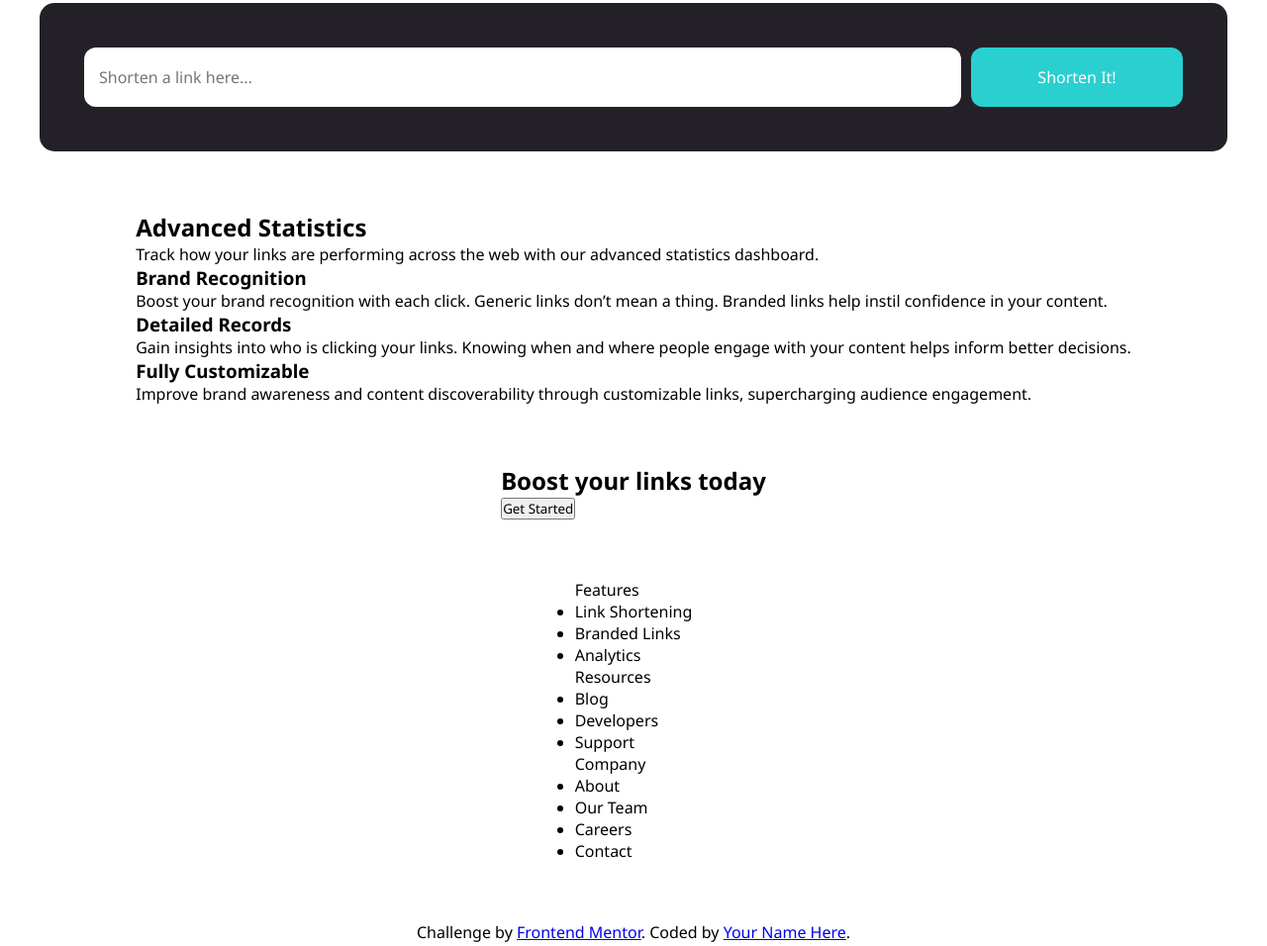
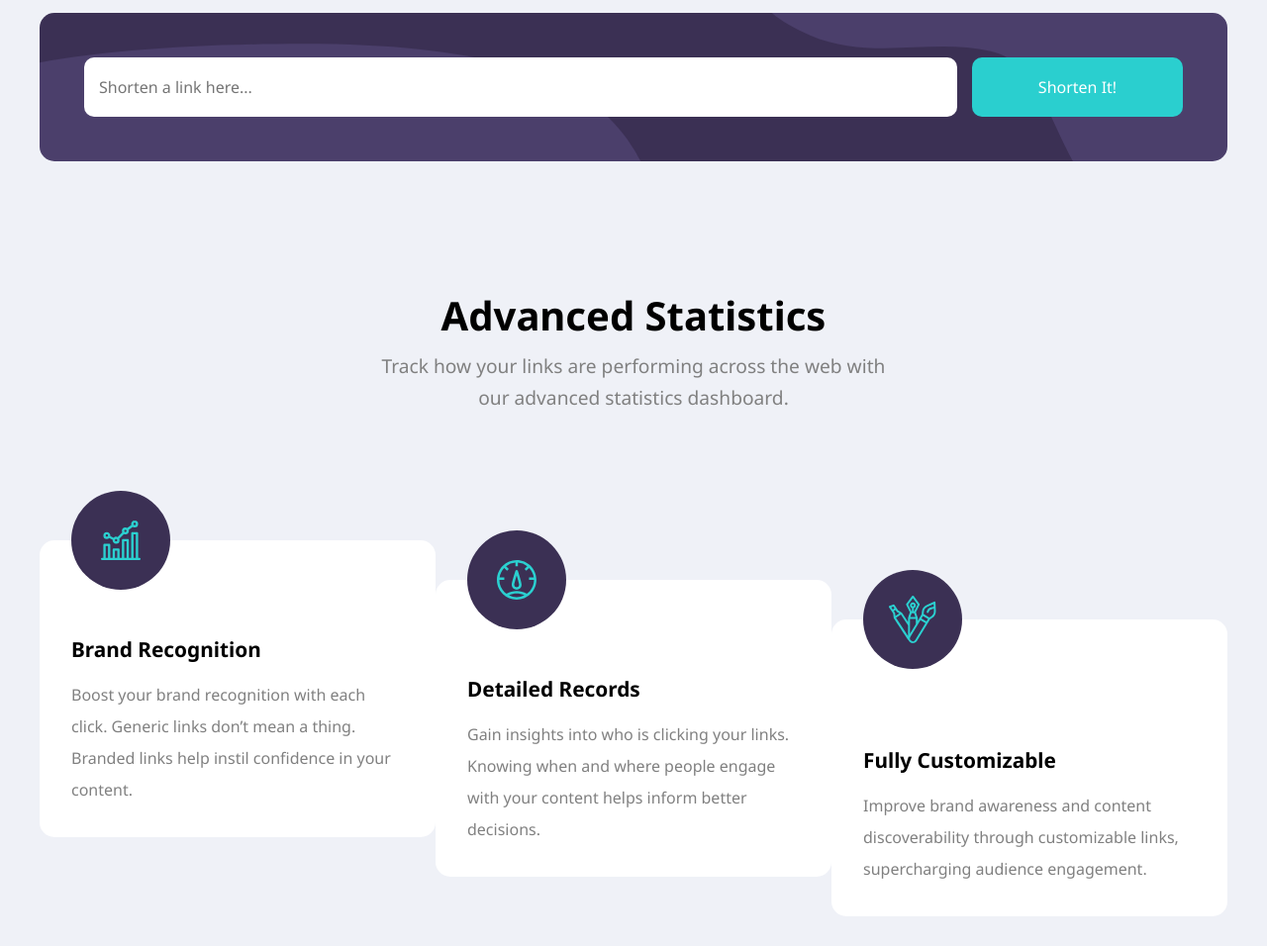
Before and after one commit to raulnoronhadev/URL-shortening-API-landing-page, a website: page index.html in a window 1280 px wide. Shown: the part 757-1713 px from the top of the page at 99% size. Drawn offline with Linux system fonts and the light colour scheme.

Commit message:
Configure Advanced Statistics

```diff
--- a/index.html
+++ b/index.html
@@ -38,6 +38,7 @@
       <div class="hero-image"><img src="images/illustration-working.svg" alt=""></div>
     </section>
 
+    <section class="infos-wrapper">
       <section class="container-box-link">
         <input type="text" placeholder="Shorten a link here...">
         <button>Shorten It!</button>
@@ -46,24 +47,37 @@
       <section class="advanced-statistics">
         <div class="advanced-statistics-main">
           <h2>Advanced Statistics</h2>
-        <p>Track how your links are performing across the web with our
+          <p>Track how your links are performing across the web with<br>our
             advanced statistics dashboard.</p>
         </div>
+        <div class="advanced-statistics-containers">
           <div class="advanced-statistics-container">
+            <div class="circle"><img src="./images/icon-brand-recognition.svg" alt=""></div>
+            <div class="text-box">
               <h3>Brand Recognition</h3>
               <p>Boost your brand recognition with each click. Generic links don’t
                 mean a thing. Branded links help instil confidence in your content.</p>
             </div>
+          </div>
           <div class="advanced-statistics-container">
+            <div class="circle"><img src="./images/icon-detailed-records.svg" alt=""></div>
+            <div class="text-box">
               <h3>Detailed Records</h3>
               <p>Gain insights into who is clicking your links. Knowing when and where
                 people engage with your content helps inform better decisions.</p>
             </div>
+          </div>
           <div class="advanced-statistics-container">
+            <div class="circle"><img src="./images/icon-fully-customizable.svg" alt=""></div>
+            <div class="text-box">
               <h3>Fully Customizable</h3>
               <p>Improve brand awareness and content discoverability through customizable
                 links, supercharging audience engagement.</p>
             </div>
+          </div>
+          <div class="divisor-line"></div>
+        </div>
+      </section>
     </section>
 
     <section class="pre-footer">
--- a/style.css
+++ b/style.css
@@ -23,7 +23,7 @@
 }
 
 body {
-    background-color: white;
+    background: linear-gradient(to bottom, white 47.7vw, #eff1f7 100px);
     overflow-x: hidden;
 }
 
@@ -36,7 +36,7 @@ body {
     margin: 0 auto;
     padding: 0 40px;
     width: 100%;
-    gap: 60px;
+    gap: 65px;
 }
 
 /* nav-bar */
@@ -130,24 +130,34 @@ nav > .logo_and_options > ul {
     height: 600px;
 }
 
+/* infos-wrapper */
+
+.infos-wrapper {
+    width: 100%;
+    display: flex;
+    flex-direction: column;
+}
+
 /* input */
 
 .container-box-link {
-    background-color: var(--very-dark-violet);
+    background-color: var(--dark-violet);
     height: 150px;
     width: 100%;
     display: flex;
     justify-content: center;
     align-items: center;
-    gap: 10px;
+    gap: 15px;
     padding: 45px;
     border-radius: 15px;
+    background-image: url("./images/bg-shorten-desktop.svg");
+    background-size: cover;
 }
 
 .container-box-link > input {
     height: 100%;
     flex: 4;
-    border-radius: 12px;
+    border-radius: 10px;
     padding: 15px;
     border-style: none;
     font-size: 1rem;
@@ -156,9 +166,106 @@ nav > .logo_and_options > ul {
 .container-box-link > button {
     height: 100%;
     flex: 1;
-    border-radius: 12px;
+    border-radius: 10px;
     border-style: none;
     background-color: var(--cyan);
     color: white;
     font-size: 1rem;
 }
+
+/* advanced statistics */
+
+.advanced-statistics {
+    display: flex;
+    flex-direction: column;
+    justify-content: center;
+    align-items: center;
+}
+
+.advanced-statistics-main {
+    display: flex;
+    flex-direction: column;
+    align-items: center;
+    text-align: center;
+    margin: 8rem;
+}
+
+.advanced-statistics-main > h2 {
+    font-size: 2.5rem;
+    margin-bottom: 0.5rem;
+}
+
+.advanced-statistics-main > p {
+    font-size: 1.2rem;
+    line-height: 2rem;
+    color: gray;
+}
+
+.advanced-statistics-containers {
+    width: 100%;
+    display: flex;
+    flex-direction: row;
+    justify-content: space-between;
+    align-items: flex-start;
+    position: relative;
+
+}
+
+.advanced-statistics-container {
+    height: 300px;
+    width: 400px;
+    background-color: white;
+    border-radius: 15px;
+    padding: 2rem;
+    position: relative;
+    display: flex;
+    flex-direction: column;
+    justify-content: end;
+}
+
+.advanced-statistics-container:nth-child(1) {
+    margin-top: 0;
+  }
+  .advanced-statistics-container:nth-child(2) {
+    margin-top: 40px;
+  }
+  .advanced-statistics-container:nth-child(3) {
+    margin-top: 80px;
+  }
+
+.text-box {
+    margin-top: 2rem;
+}
+
+.advanced-statistics-container > .text-box > h3 {
+    margin-bottom: 1rem;
+    font-size: 1.3rem;
+}
+
+.advanced-statistics-container > .text-box > p {
+    line-height: 2rem;
+    color: gray;
+}
+
+  .divisor-line {
+    box-sizing: border-box;
+    background-color: var(--cyan);
+    height: 10px;
+    width: 80%;
+    position: absolute;
+    top: 50%;
+    z-index: -1;
+  }
+
+  .circle {
+    height: 100px;
+    width: 100px;
+    background-color: var(--dark-violet);
+    border-radius: 50%;
+    position: absolute;
+    top: -50px;
+    display: flex;
+    justify-content: center;
+    align-items: center;
+
+  }
```
Lines whose indentation alone changed are shown as unchanged.
